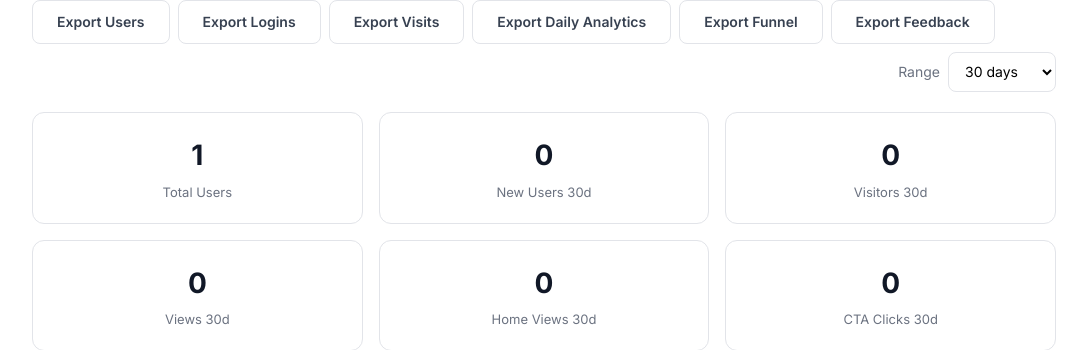
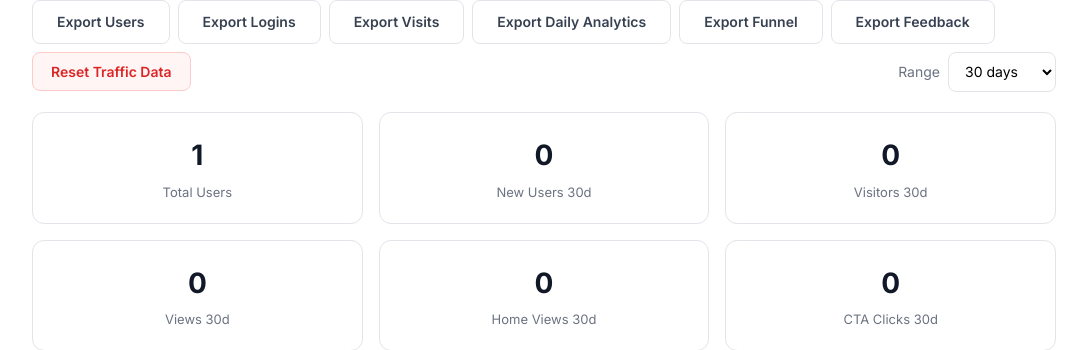
Before and after one commit to The-Product-Guy/bankstatementpdftoexcel.online, a Flask app: page /admin in a window 1280 px wide. Shown: the part 207-557 px from the top of the page, without its empty margins (96-1183 px from the left). Run offline with Flask 3, Linux system fonts and the light colour scheme; the visitor is signed in with stand-in values (Sample User, id 1); tables that the repository leaves empty hold one stand-in row (values such as "Sample post"); data that the repository does not hold is empty; some libraries are stand-ins or nearby versions.

Commit message:
Add analytics reset and bot filtering

```diff
--- a/app.py
+++ b/app.py
@@ -518,7 +518,14 @@ def add_security_headers(response):
     response.headers.setdefault('Referrer-Policy', 'strict-origin-when-cross-origin')
     response.headers.setdefault('Permissions-Policy', 'camera=(), microphone=(), geolocation=()')
     try:
-        if should_track_page_view(request.path, request.method, response.status_code, response.mimetype):
+        user_agent = request.headers.get('User-Agent', '')
+        if should_track_page_view(
+            request.path,
+            request.method,
+            response.status_code,
+            response.mimetype,
+            user_agent,
+        ):
             visitor_id = normalize_visitor_id(request.cookies.get(VISITOR_COOKIE))
             response.set_cookie(
                 VISITOR_COOKIE,
@@ -534,7 +541,7 @@ def add_security_headers(response):
                 path=request.path,
                 referrer=request.headers.get('Referer', ''),
                 ip=get_client_ip(),
-                user_agent=request.headers.get('User-Agent', ''),
+                user_agent=user_agent,
             )
     except Exception as exc:
         logger.warning(f"Page-view tracking failed: {exc}")
--- a/routes/pages.py
+++ b/routes/pages.py
@@ -12,7 +12,7 @@ from sqlalchemy import distinct, func
 from db import get_db_session
 from models import FeedbackSubmission, FunnelEvent, Job, LoginEvent, SiteVisit, User
 from parsers.universal_parser import UniversalBankParser
-from tracking import record_funnel_event
+from tracking import clear_tracking_logs, record_funnel_event
 
 logger = logging.getLogger(__name__)
 
@@ -634,6 +634,33 @@ def admin_dashboard():
     )
 
 
+@pages_bp.route('/admin/analytics/reset', methods=['POST'])
+def admin_reset_analytics():
+    if not _require_admin():
+        return "Not found", 404
+
+    csrf_token = request.form.get('csrf_token')
+    if not csrf_token or csrf_token != session.get('csrf_token'):
+        flash('Invalid request token. Please refresh and try again.', 'error')
+        return redirect(url_for('pages.admin_dashboard'))
+
+    if request.form.get('confirm') != 'RESET_TRAFFIC':
+        flash('Analytics reset was not confirmed.', 'error')
+        return redirect(url_for('pages.admin_dashboard'))
+
+    deleted = clear_tracking_logs()
+    flash(
+        (
+            "Traffic analytics cleared: "
+            f"{deleted.get('site_visits', 0)} visits, "
+            f"{deleted.get('funnel_events', 0)} funnel events, "
+            f"{deleted.get('login_events', 0)} login events."
+        ),
+        'success',
+    )
+    return redirect(url_for('pages.admin_dashboard'))
+
+
 @pages_bp.route('/admin/export/users.csv')
 def admin_export_users():
     if not _require_admin():
--- a/static/styles.css
+++ b/static/styles.css
@@ -225,6 +225,27 @@ input, textarea, select { font-family: inherit; font-size: inherit; }
 }
 .btn-secondary:hover { background: var(--gray-50); border-color: var(--gray-300); color: var(--gray-700); }
 
+.btn-danger {
+  display: inline-flex;
+  align-items: center;
+  gap: 8px;
+  padding: 10px 18px;
+  background: #fff5f5;
+  color: var(--error);
+  font-size: 14px;
+  font-weight: 600;
+  border: 1px solid var(--error-border);
+  border-radius: var(--radius);
+  transition: background 0.15s, border-color 0.15s;
+  text-decoration: none;
+  white-space: nowrap;
+  cursor: pointer;
+}
+.btn-danger:hover {
+  background: var(--error-light);
+  border-color: #f3b3b3;
+}
+
 .btn-large {
   padding: 14px 32px;
   font-size: 16px;
@@ -1615,6 +1636,10 @@ input, textarea, select { font-family: inherit; font-size: inherit; }
   border-radius: 8px;
   padding: 0 12px;
   background: #fff;
+}
+.admin-reset-form {
+  display: flex;
+  margin: 0;
 }
 .muted {
   color: var(--gray-400);
--- a/templates/admin.html
+++ b/templates/admin.html
@@ -17,6 +17,11 @@
         <a class="btn-secondary" href="{{ url_for('pages.admin_export_daily_analytics', days=analytics_days) }}">Export Daily Analytics</a>
         <a class="btn-secondary" href="{{ url_for('pages.admin_export_funnel_events', days=analytics_days) }}">Export Funnel</a>
         <a class="btn-secondary" href="{{ url_for('pages.admin_export_feedback', days=analytics_days) }}">Export Feedback</a>
+        <form class="admin-reset-form" action="{{ url_for('pages.admin_reset_analytics') }}" method="post" onsubmit="return confirm('Clear site visits, funnel events, and login-event analytics? Users, jobs, and feedback will be kept.');">
+            <input type="hidden" name="csrf_token" value="{{ csrf_token() }}">
+            <input type="hidden" name="confirm" value="RESET_TRAFFIC">
+            <button type="submit" class="btn-danger">Reset Traffic Data</button>
+        </form>
         <form class="admin-range-form" action="{{ url_for('pages.admin_dashboard') }}" method="get">
             <label for="admin-days">Range</label>
             <select id="admin-days" name="days" onchange="this.form.submit()">
--- a/tracking.py
+++ b/tracking.py
@@ -11,6 +11,39 @@ from models import FunnelEvent, LoginEvent, SiteVisit
 
 VISITOR_COOKIE = "sf_visitor_id"
 VISITOR_COOKIE_MAX_AGE = 60 * 60 * 24 * 365
+BOT_USER_AGENT_KEYWORDS = (
+    "ahrefsbot",
+    "amazonbot",
+    "applebot",
+    "baiduspider",
+    "bingbot",
+    "bingpreview",
+    "bytespider",
+    "ccbot",
+    "chatgpt-user",
+    "claudebot",
+    "crawler",
+    "datadog",
+    "discordbot",
+    "dotbot",
+    "duckduckbot",
+    "facebookexternalhit",
+    "gptbot",
+    "googlebot",
+    "google-inspectiontool",
+    "linkedinbot",
+    "mj12bot",
+    "monitoring",
+    "petalbot",
+    "pingdom",
+    "perplexitybot",
+    "semrushbot",
+    "slurp",
+    "spider",
+    "uptimerobot",
+    "whatsapp",
+    "yandexbot",
+)
 IGNORED_EXACT_PATHS = {
     "/favicon.ico",
     "/health",
@@ -38,15 +71,25 @@ def normalize_visitor_id(raw_value: Optional[str]) -> str:
     return str(uuid.uuid4())
 
 
+def is_probable_bot(user_agent: Optional[str]) -> bool:
+    normalized = (user_agent or "").strip().lower()
+    if not normalized:
+        return False
+    return any(keyword in normalized for keyword in BOT_USER_AGENT_KEYWORDS)
+
+
 def should_track_page_view(
     path: str,
     method: str,
     status_code: int,
     mimetype: Optional[str],
+    user_agent: Optional[str] = None,
 ) -> bool:
     if method != "GET":
         return False
     if status_code >= 400:
+        return False
+    if is_probable_bot(user_agent):
         return False
     if path in IGNORED_EXACT_PATHS:
         return False
@@ -64,6 +107,9 @@ def record_page_view(
     ip: str,
     user_agent: str,
 ) -> None:
+    if is_probable_bot(user_agent):
+        return
+
     with get_db_session() as db:
         db.add(SiteVisit(
             visitor_id=visitor_id,
@@ -88,6 +134,9 @@ def record_funnel_event(
     ip: str = "",
     user_agent: str = "",
 ) -> None:
+    if is_probable_bot(user_agent):
+        return
+
     with get_db_session() as db:
         db.add(FunnelEvent(
             visitor_id=visitor_id,
@@ -129,3 +178,15 @@ def cleanup_tracking_logs(retention_days: int) -> dict:
         "login_events": login_deleted,
         "funnel_events": funnel_deleted,
     }
+
+
+def clear_tracking_logs() -> dict:
+    with get_db_session() as db:
+        funnel_deleted = db.query(FunnelEvent).delete(synchronize_session=False)
+        login_deleted = db.query(LoginEvent).delete(synchronize_session=False)
+        site_deleted = db.query(SiteVisit).delete(synchronize_session=False)
+    return {
+        "site_visits": site_deleted,
+        "login_events": login_deleted,
+        "funnel_events": funnel_deleted,
+    }
```
Also changed, not shown: tests/test_tracking.py (+58 -1 lines).
